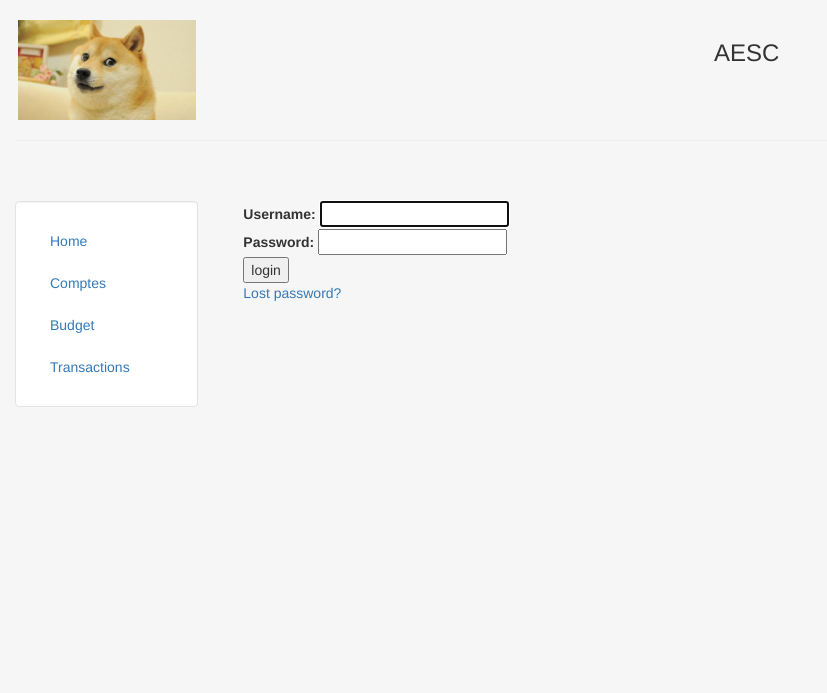
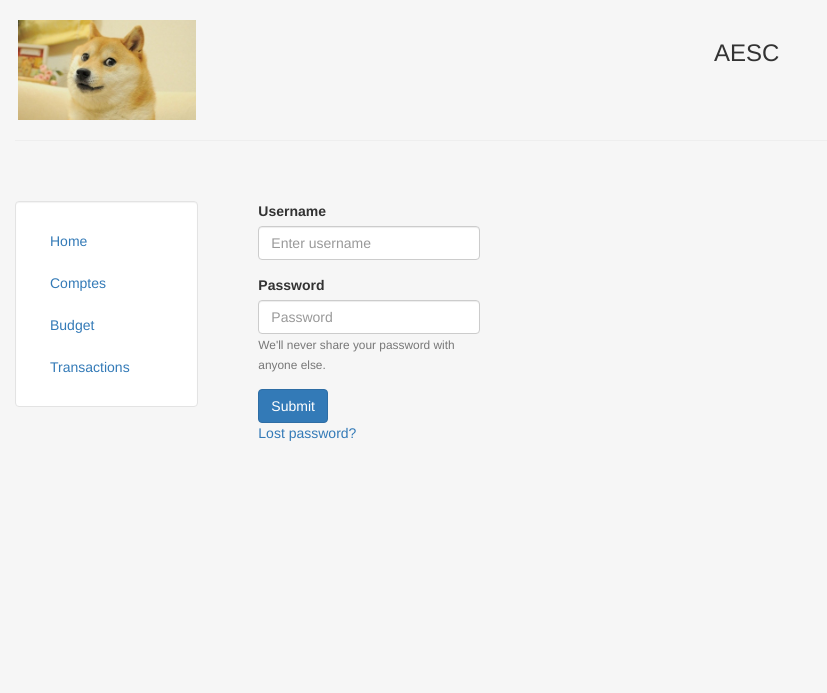
Before and after one commit to timbolle/aesc_compta, a Django app: page /accounts/login/ in a window 1280 px wide. Shown: the top 693 px of the page, without its empty margins (0-827 px from the left). Run offline with Django 3.2, Linux system fonts and the light colour scheme; some libraries are stand-ins or nearby versions.

Commit message:
login form is beauty

```diff
--- a/TODO.py
+++ b/TODO.py
@@ -17,9 +17,11 @@
 #TODO + Integrer les factures en pdf
 
 
-#TODO Creation d'une nouvelle app pour le login
+#DONE Creation d'une nouvelle app pour le login
 # (ou pas? pas sur que bonne idee, juste dossier avec un fichier avec la nouvelle classe peut suffir)
 # http://www.techinfected.net/2016/11/style-django-forms-with-bootstrap.html
 # http://www.techinfected.net/2016/10/install-and-use-django-crispy-forms.html
 # https://docs.djangoproject.com/fr/2.0/topics/auth/default/#django.contrib.auth.views.LoginView
 # peut etre regarder comment faire une nouvelle classe avec AuthenticationForm dans laquelle modif les classes des input
+
+# Bonne explication des form https://docs.djangoproject.com/en/2.0/topics/forms/
--- a/templates/registration/login.html
+++ b/templates/registration/login.html
@@ -15,39 +15,43 @@
     {% endif %}
 {% endif %}
 
-<form method="post" action="{% url 'login' %}">
-{% csrf_token %}
-
-<div>
-  <td>{{ form.username.label_tag }}</td>
-  <td>{{ form.username }}</td>
-</div>
-<div>
-  <td>{{ form.password.label_tag }}</td>
-  <td>{{ form.password }}</td>
-</div>
-
-<div>
-  <input type="submit" value="login" />
-  <input type="hidden" name="next" value="{{ next }}" />
-</div>
-</form>
 {#<form method="post" action="{% url 'login' %}">#}
 {#{% csrf_token %}#}
-{#    <div class="form-group">#}
-{#        <label for="exampleInputEmail1">Email address</label>#}
-{#        <input type="string" class="form-control" id="exampleInputEmail1" aria-describedby="emailHelp" placeholder="Enter email">#}
-{#        <small id="emailHelp" class="form-text text-muted">We'll never share your email with anyone else.</small>#}
-{#    </div>#}
-{#    <div class="form-group">#}
-{#        <label for="exampleInputPassword1">Password</label>#}
-{#        <input type="password" class="form-control" id="exampleInputPassword1" placeholder="Password">#}
-{#    </div>#}
-{#    <button type="submit" class="btn btn-primary">Submit</button>#}
+{##}
+{#<div>#}
+{#  <td>{{ form.username.label_tag }}</td>#}
+{#  <td>{{ form.username }}</td>#}
+{#</div>#}
+{#<div>#}
+{#  <td>{{ form.password.label_tag }}</td>#}
+{#  <td>{{ form.password }}</td>#}
+{#</div>#}
+{##}
+{#<div>#}
+{#  <input type="submit" value="login" />#}
+{#  <input type="hidden" name="next" value="{{ next }}" />#}
+{#</div>#}
 {#</form>#}
+    <div class="col-lg-3">
+        <form method="post" action="{% url 'login' %}">
+        {% csrf_token %}
+            <div class="form-group">
+                <label for="id_username">Username</label>
+                <input type="text" class="form-control" id="id_username"  placeholder="Enter username" name="username"> {# need name="username" #}
+
+            </div>
+            <div class="form-group">
+                <label for="id_password">Password</label>
+                <input type="password" class="form-control" id="id_password" placeholder="Password" name="password"> {# need name="password" #}
+                <small id="pwHelp" class="form-text text-muted">We'll never share your password with anyone else.</small>
+            </div>
+            <button type="submit" class="btn btn-primary">Submit</button>
+        </form>
+        {# Assumes you setup the password_reset view in your URLconf #}
+        <p><a href="{% url 'password_reset' %}">Lost password?</a></p>
+    </div>
 
 
-{# Assumes you setup the password_reset view in your URLconf #}
-<p><a href="{% url 'password_reset' %}">Lost password?</a></p>
+
 
 {% endblock %}
```
Also changed, not shown: aesc_compta/settings.py (line endings or trailing spaces), db.sqlite3.
